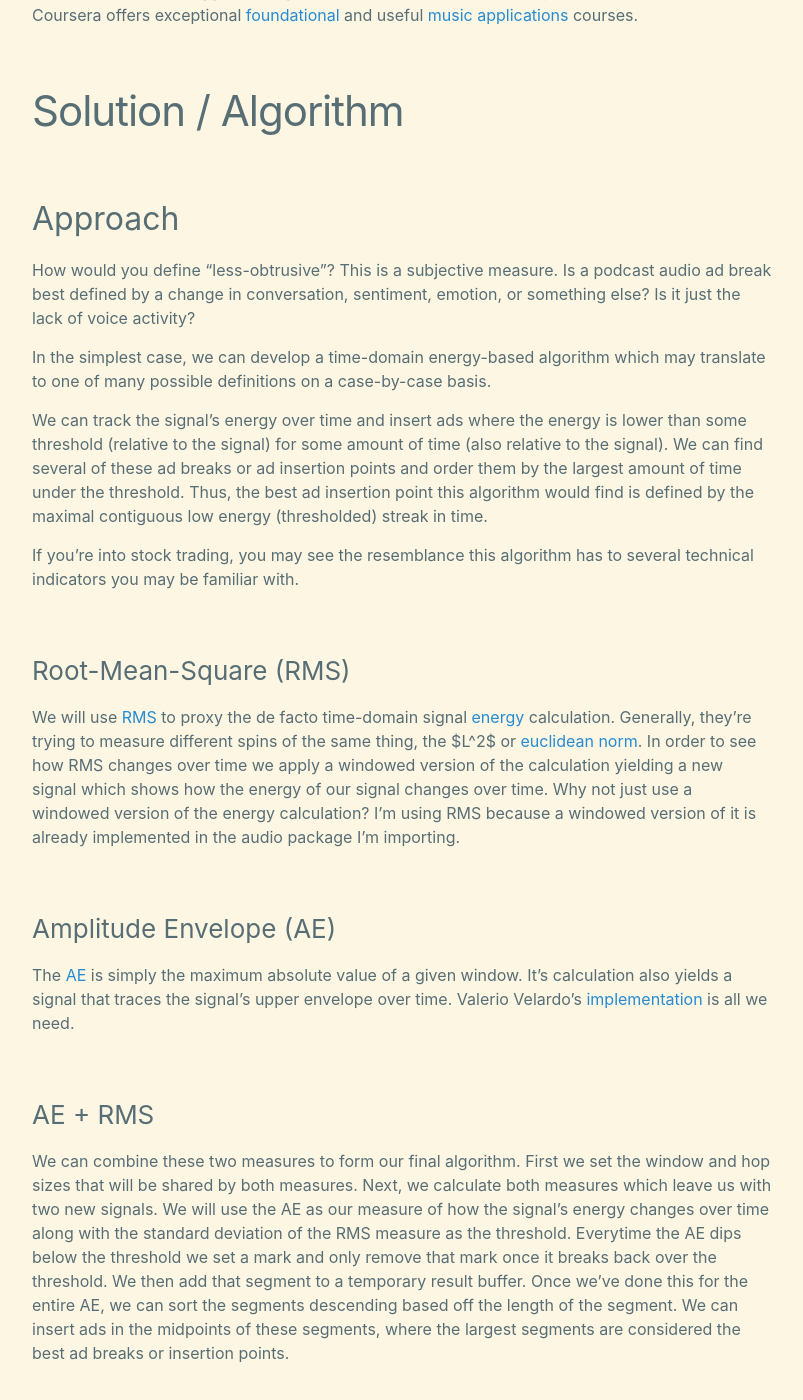
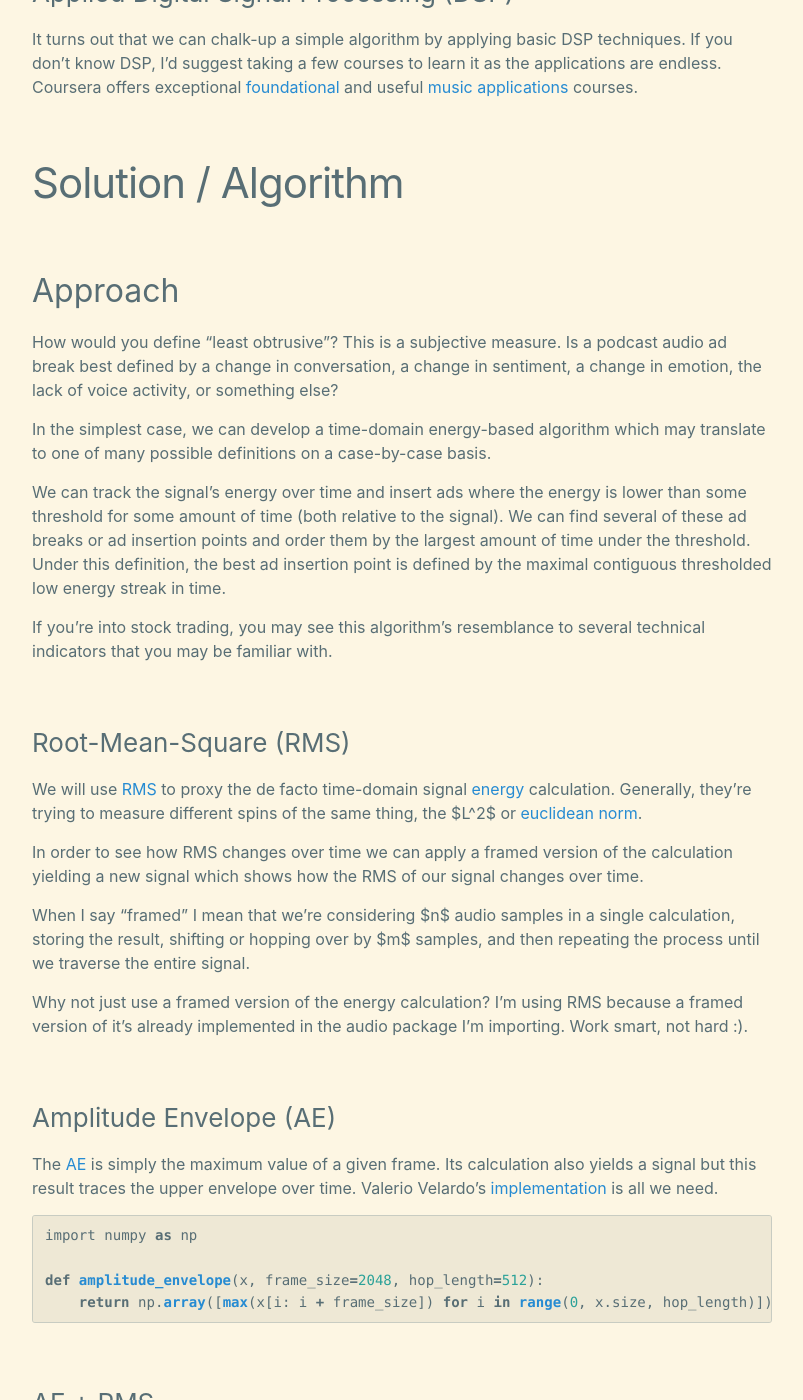
Before and after one commit to daniel-deychakiwsky/daniel-deychakiwsky.github.io, a Jekyll site: the page built from _posts/2021-03-21-simple-podcast-ad-insertion.md, in a window 1280 px wide and 1400 px high, scrolled down 1887 px. Shown: the whole window, without its empty margins (238-1041 px from the left). Built offline with Jekyll 4.4.1, drawn with Linux system fonts in a browser that asks for light colours; some of the changed text lies outside the part shown.

Commit message:
[blog post] simple podcast ad insertion

````diff
--- a/_posts/2021-03-21-simple-podcast-ad-insertion.md
+++ b/_posts/2021-03-21-simple-podcast-ad-insertion.md
@@ -17,22 +17,24 @@
 
 # Context
 
-## Podcasting Company
+## Our Podcasting Company
 
-Imagine you and I start a podcasting business. Quite simply, users are
-able to create and upload content (podcasts) which can be shared with the
-public. In other words, consumption of these podcasts is a free experience.
-Anyone can access and enjoy these podcasts.
+Imagine you and I start a podcasting platform business.
+Our users can create and / or consume content (podcasts) on the platform.
+Our business model offers a free-tier consumer experience, i.e.,
+anyone with an account on our platform can listen to any podcast for free.
+We decide to monetize our business by inserting audio ads into the content on our
+platform but how do we know when to interrupt the podcast content and
+play the audio ad?
 
 ## Engineering Problem
 
-We decide to monetize our business by inserting audio ads but how do
-we know when to interrupt the podcast content and play the audio ad? We call
-upon our engineering team to prototype a simple solution for a next day
+We call upon our engineering team to prototype a simple solution for a **next day**
 proof-of-concept (POC) demo. To be clear, our acceptance criteria is to
-find the least obtrusive ad insertion points. We don't need to worry about
-cross-fading the content with the ad to make it sound as smooth as possible, etc.
-as that will be handled by a different engineering team.
+find the "least obtrusive" ad break or insertion points for a given podcast.
+We don't need to worry about cross-fading the content with the audio ad to
+make it sound as smooth as possible as the stitching will be handled by
+a different engineering team. Our focus is finding where to insert the audio ads.
 
 ## Engineering Approach
 
@@ -40,12 +42,15 @@
 
 We may be tempted to apply ML / AI to solve this problem.
 While they are attractive options, they usually
-require lots of data to learn from. We could explore the subset of
-unsupervised ML algorithms which don't require any other added information,
-e.g., labels, but even those require time for tuning.
+require lots of data in order to learn. We could explore the subset of
+unsupervised ML algorithms which don't require additional information
+(labels) but even those require substantial time-boxing for tuning
+hyperparameters.
 
-Google's [first rule] of ML is to not use any ML and in our case this may
-be our best option as we need to deliver the POC by tomorrow.
+Google's [first rule] of ML is to not use any ML and in our case it may
+be wise to apply this philosophy as our POC deadline is tomorrow.
+If we convince our stakeholders there's value in our approach, we can
+iterate with ML / AI in future versions.
 
 > Machine learning is cool, but it requires data.
 > Theoretically, you can take data from a different
@@ -56,7 +61,7 @@
 
 ### Applied Digital Signal Processing (DSP)
 
-It turns out that we can bootstrap a simple algorithm by applying
+It turns out that we can chalk-up a simple algorithm by applying
 basic DSP techniques. If you don't know DSP, I'd suggest taking a few
 courses to learn it as the applications are endless. Coursera offers
 exceptional [foundational] and useful [music applications] courses.
@@ -65,93 +70,110 @@
 
 ## Approach
 
-How would you define "less-obtrusive"? This is a subjective measure.
-Is a podcast audio ad break best defined by a change in conversation, sentiment,
-emotion, or something else? Is it just the lack of voice activity?
+How would you define "least obtrusive"? This is a subjective measure.
+Is a podcast audio ad break best defined by a change in conversation,
+a change in sentiment, a change in emotion, the lack of voice activity,
+or something else?
 
 In the simplest case, we can develop a time-domain energy-based algorithm which
 may translate to one of many possible definitions on a case-by-case basis.
 
 We can track the signal's energy over time and insert ads where the energy is lower
-than some threshold (relative to the signal) for some amount of time
-(also relative to the signal). We can find several of these ad breaks or ad insertion
+than some threshold for some amount of time (both relative to the signal).
+We can find several of these ad breaks or ad insertion
 points and order them by the largest amount of time under the threshold.
-Thus, the best ad insertion point this algorithm would find
-is defined by the maximal contiguous low energy (thresholded) streak in time.
+Under this definition, the best ad insertion point is defined by the
+maximal contiguous thresholded low energy streak in time.
 
-If you're into stock trading, you may see the resemblance this algorithm has
-to several technical indicators you may be familiar with.
+If you're into stock trading, you may see this algorithm's resemblance to
+several technical indicators that you may be familiar with.
 
 ### Root-Mean-Square (RMS)
 
 We will use [RMS] to proxy the de facto time-domain signal [energy] calculation.
 Generally, they're trying to measure different spins of the same thing,
-the $L^2$ or [euclidean norm]. In order to see how RMS changes over time we
-apply a windowed version of the calculation yielding a new signal
-which shows how the energy of our signal changes over time. Why
-not just use a windowed version of the energy calculation? I'm using RMS because
-a windowed version of it is already implemented in the audio package I'm importing.
+the $L^2$ or [euclidean norm].
+
+In order to see how RMS changes over time we can
+apply a framed version of the calculation yielding a new signal
+which shows how the RMS of our signal changes over time.
+
+When I say "framed" I mean that we're considering $n$ audio samples
+in a single calculation, storing the result, shifting or hopping over by
+$m$ samples, and then repeating the process until we traverse the entire signal.
+
+Why not just use a framed version of the energy calculation?
+I'm using RMS because a framed version of it's already implemented
+in the audio package I'm importing. Work smart, not hard :).
 
 ### Amplitude Envelope (AE)
 
-The [AE] is simply the maximum absolute value of a given window. It's calculation
-also yields a signal that traces the signal's upper envelope over time. Valerio Velardo's
-[implementation] is all we need.
+The [AE] is simply the maximum value of a given frame. Its calculation
+also yields a signal but this result traces the upper envelope over time.
+Valerio Velardo's [implementation] is all we need.
+
+```python
+import numpy as np
+
+def amplitude_envelope(x, frame_size=2048, hop_length=512):
+    return np.array([max(x[i: i + frame_size]) for i in range(0, x.size, hop_length)])
+```
 
 ### AE + RMS
 
-We can combine these two measures to form our final algorithm. First we set the
-window and hop sizes that will be shared by both measures. Next, we calculate
-both measures which leave us with two new signals. We will use the AE as our measure
-of how the signal's energy changes over time along with the standard deviation of the
-RMS measure as the threshold. Everytime the AE dips below the threshold we set a mark and
-only remove that mark once it breaks back over the threshold. We then add that segment to
+We can combine these two measures to form our final algorithm. We set the
+frame and hop sizes that will be shared by both measures and calculate
+them resulting in two new signals. We use the AE as our measure
+of how the signal's energy changes over time, and the standard deviation of the
+framed RMS as the threshold.
+
+Everytime the AE dips below the standard deviation of the framed RMS standard deviation,
+we mark the beginning of a potential ad break segment. Once it breaks back over the threshold,
+we mark the end of an ad break segment and add that segment to
 a temporary result buffer. Once we've done this for the entire AE, we can sort the segments
-descending based off the length of the segment. We can insert ads in the midpoints of these
-segments, where the largest segments are considered the best ad breaks or insertion points.
+by the length of the segment, descending. Finally, we can insert ads in the midpoints of these
+segments, where the largest segments are considered to be better ad breaks or insertion points.
 
 ## Demo
 
-Here's a fake podcast that I recorded with my voice:
+Here's a fake podcast with its waveform:
 
-{% include embed-audio.html src="/assets/audio/fake_podcast.mp3" %}
-
-Here's the waveform:
+{% include embed-audio.html src="/assets/audio/simple_podcast_ad_insertion/fake_podcast.mp3" %}
 
 #### Fig. 1
 ![fake_podcast]
 
-Here's a fake audio ad that I recorded with my voice:
+Here's a fake audio ad with its waveform:
 
-{% include embed-audio.html src="/assets/audio/fake_ad.mp3" %}
-
-Here's the waveform:
+{% include embed-audio.html src="/assets/audio/simple_podcast_ad_insertion/fake_ad.mp3" %}
 
 #### Fig. 2
 ![fake_ad]
 
 #### Fig. 3
-![result]
+![fake_result]
 
 [Fig 3.](#fig-3) shows the time-domain waveform in blue,
 the AE in red, RMS in pink, +/- one standard-deviation of
 RMS in yellow, and three ad breaks or insertion points in green
 which vary in thickness (thicker lines are better breaks).
-The [mel]-[spectrogram] with the same hop-size is shown below.
-Since the ad breaks are present where the harmonics of my voice
-are not, the algorithm is inserting ads into places where I am
-not talking.
+
+#### Fig. 4
+![fake_result_spec]
+
+[Fig 4.](#fig-4) shows the [mel]-[spectrogram] with the same
+hop-size is shown below. Since the ad breaks are present where the
+harmonics of my voice are not, the algorithm is inserting ads into
+places where I am not talking.
 
 Here's the result of simply stitching in the fake audio ad (my voice)
 into the fake podcast (my voice) that into the best of the three ad breaks the
 algorithm found.
 
-{% include embed-audio.html src="/assets/audio/stiched.mp3" %}
+{% include embed-audio.html src="/assets/audio/simple_podcast_ad_insertion/fake_stitched.mp3" %}
 
-Here's there waveform:
-
-#### Fig. 4
-![stiched]
+#### Fig. 5
+![fake_stitched]
 
 [first rule]: https://developers.google.com/machine-learning/guides/rules-of-ml#rule_1_don%E2%80%99t_be_afraid_to_launch_a_product_without_machine_learning
 [foundational]: https://www.coursera.org/learn/dsp1
@@ -166,5 +188,6 @@
 
 [fake_podcast]: assets/images/simple_podcast_ad_insertion/fake_podcast.png
 [fake_ad]: assets/images/simple_podcast_ad_insertion/fake_ad.png
-[result]: assets/images/simple_podcast_ad_insertion/result.png
-[stiched]: assets/images/simple_podcast_ad_insertion/stiched.png
+[fake_stitched]: assets/images/simple_podcast_ad_insertion/fake_stitched.png
+[fake_result]: assets/images/simple_podcast_ad_insertion/fake_result.png
+[fake_result_spec]: assets/images/simple_podcast_ad_insertion/fake_result_spec.png
````
Also changed, not shown: other parts of _posts/2021-03-21-simple-podcast-ad-insertion.md (+1 -1 lines), assets/images/simple_podcast_ad_insertion/fake_result.png (added), assets/images/simple_podcast_ad_insertion/fake_result_spec.png (added), assets/images/simple_podcast_ad_insertion/fake_stitched.png (renamed from assets/images/simple_podcast_ad_insertion/stiched.png), assets/images/simple_podcast_ad_insertion/result.png (deleted), 19 other files.
